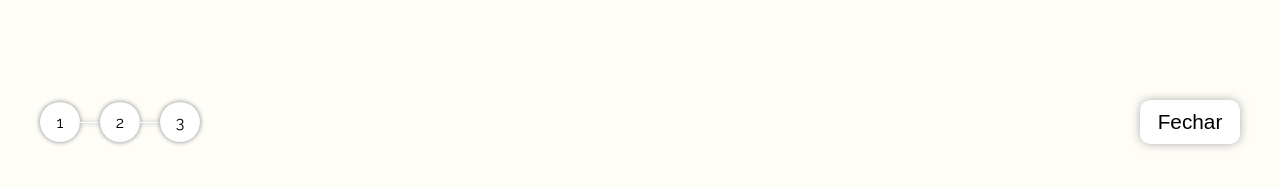
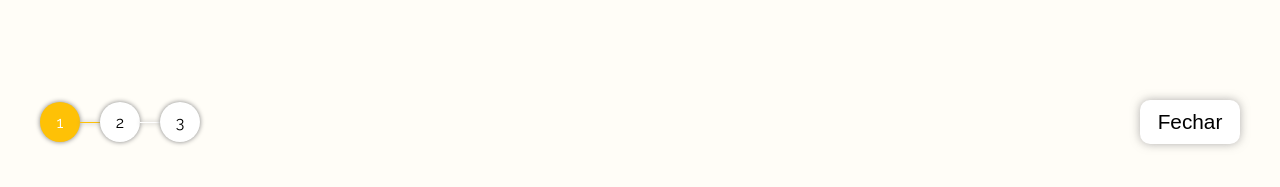
Before and after one commit to RamonLopes86/ramonburger, a Next.js app: page / in a window 1280 px wide. Both pictures are taken after a click on the element "MEU CARRINHO". Shown: the top 187 px of the page. Built offline with nearby package versions, Linux system fonts and the light colour scheme.

Commit message:
ajuste de color da sec rev

```diff
--- a/src/components/section-serviços/servicos.module.css
+++ b/src/components/section-serviços/servicos.module.css
@@ -3,7 +3,7 @@
     width: 100%;
     text-align: center;
     font-family: var(--rell);
-    padding: 100px 10px;
+    padding: 100px 10px 90px 10px;
 
 
 }
--- a/src/components/statusPedido/status.module.css
+++ b/src/components/statusPedido/status.module.css
@@ -23,11 +23,17 @@
     width: 40px;
     height: 40px;
     border-radius: 50%;
-   background-color: white;
+    background-color: white;
     text-align: center;
     align-content: center;
     box-shadow: 0px 0px 5px gray;
 
+}
+
+.status .numero:nth-of-type(1){
+
+    background-color: var(--cormos);
+    color: white;
 }
 
 .status .traco{
@@ -36,6 +42,11 @@
     height: 1px;
     background-color: white;
     box-shadow: 0px 0px 5px gray;
+}
+
+.status .traco:nth-of-type(2){
+
+    background-color: var(--cormos);
 }
 
 
--- a/src/components/statusPedido/statusPedido.jsx
+++ b/src/components/statusPedido/statusPedido.jsx
@@ -5,7 +5,7 @@ import estiloStatus from './status.module.css';
 export default function StatusPedido() {
 
 
-    const {goPageRevisar} = hookContext()
+    const {goPageRevisar , ballStatusRev1} = hookContext()
 
 
 
@@ -15,7 +15,7 @@ export default function StatusPedido() {
         <section className={estiloStatus.statusPedido}>
 
             <div className={estiloStatus.status}>
-                <div className={estiloStatus.numero}>1</div>
+                <div className={`${estiloStatus.numero}`}>1</div>
                 <div className={estiloStatus.traco}></div>
                 <div className={estiloStatus.numero}>2</div>
                 <div className={estiloStatus.traco}></div>
--- a/src/context/contexProvider.js
+++ b/src/context/contexProvider.js
@@ -26,6 +26,7 @@ export default function ContextProvider({children}){
     const [arrayDepo , setArrayDepo] = useState([])
     const [corBtnDepo , setCorBtnDepo] = useState('')
     const [pgRevisar , setPgRevisar] = useState(false)
+    const [ballStatusRev1 , setBallStatusRev1] = useState(false)
 
 
 
@@ -65,7 +66,9 @@ export default function ContextProvider({children}){
        pgRevisar,
        goPageRevisar,
        excluirItemPedido,
-       adcionarPageRevisar
+       adcionarPageRevisar,
+       ballStatusRev1
+
 
         }
 
@@ -374,14 +377,15 @@ export default function ContextProvider({children}){
         setPgRevisar(estadoAtual => !estadoAtual)
 
 
-        const m = carrinho.some((i)=>{
+        setMostrarSacola(carrinho.some((i)=>{
 
-           return i.count > 0
+            return i.count > 0
 
-        })
+         }))
 
 
-        setMostrarSacola(m)
+        setBallStatusRev1(true)
+
 
     }
 
```
